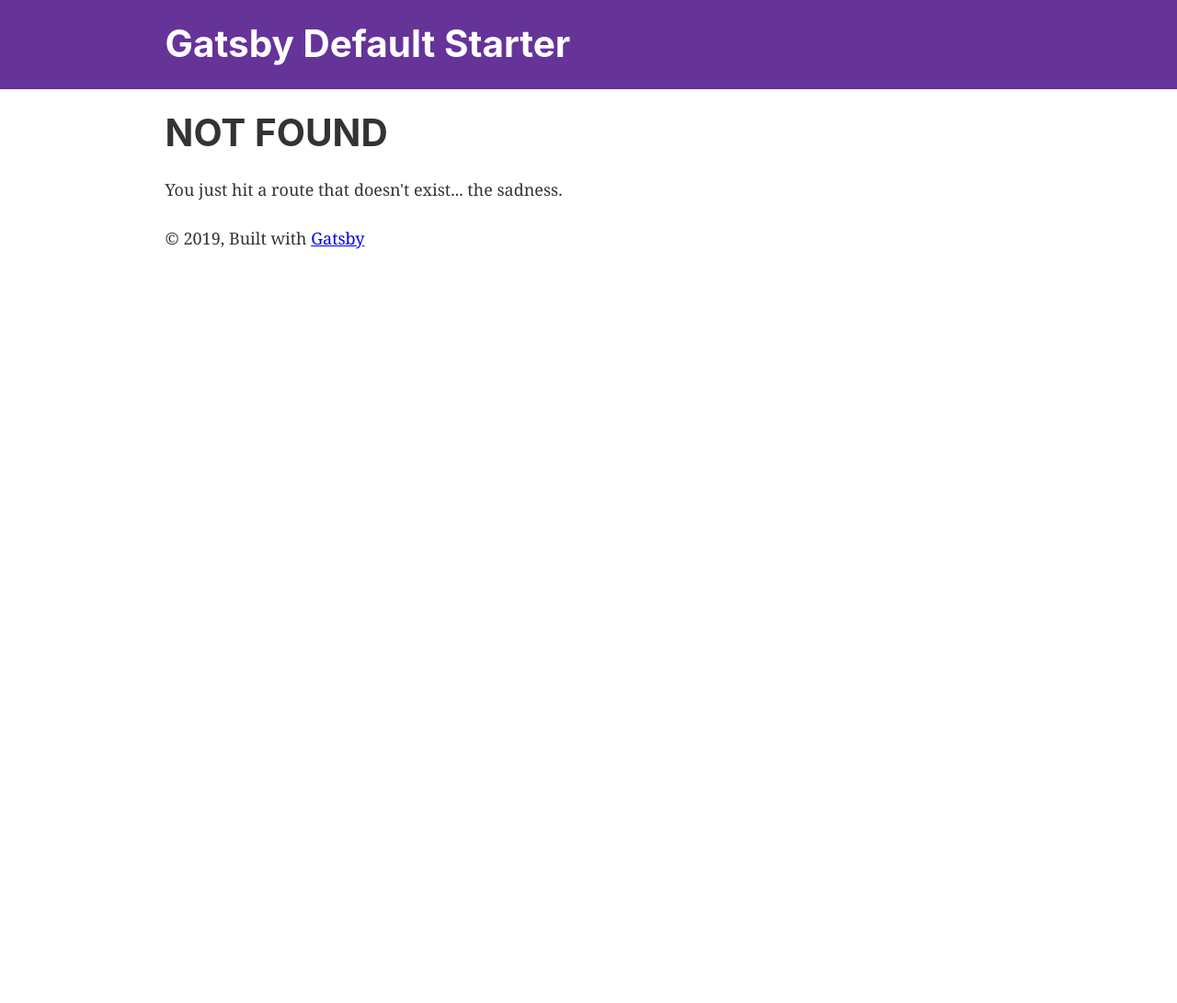
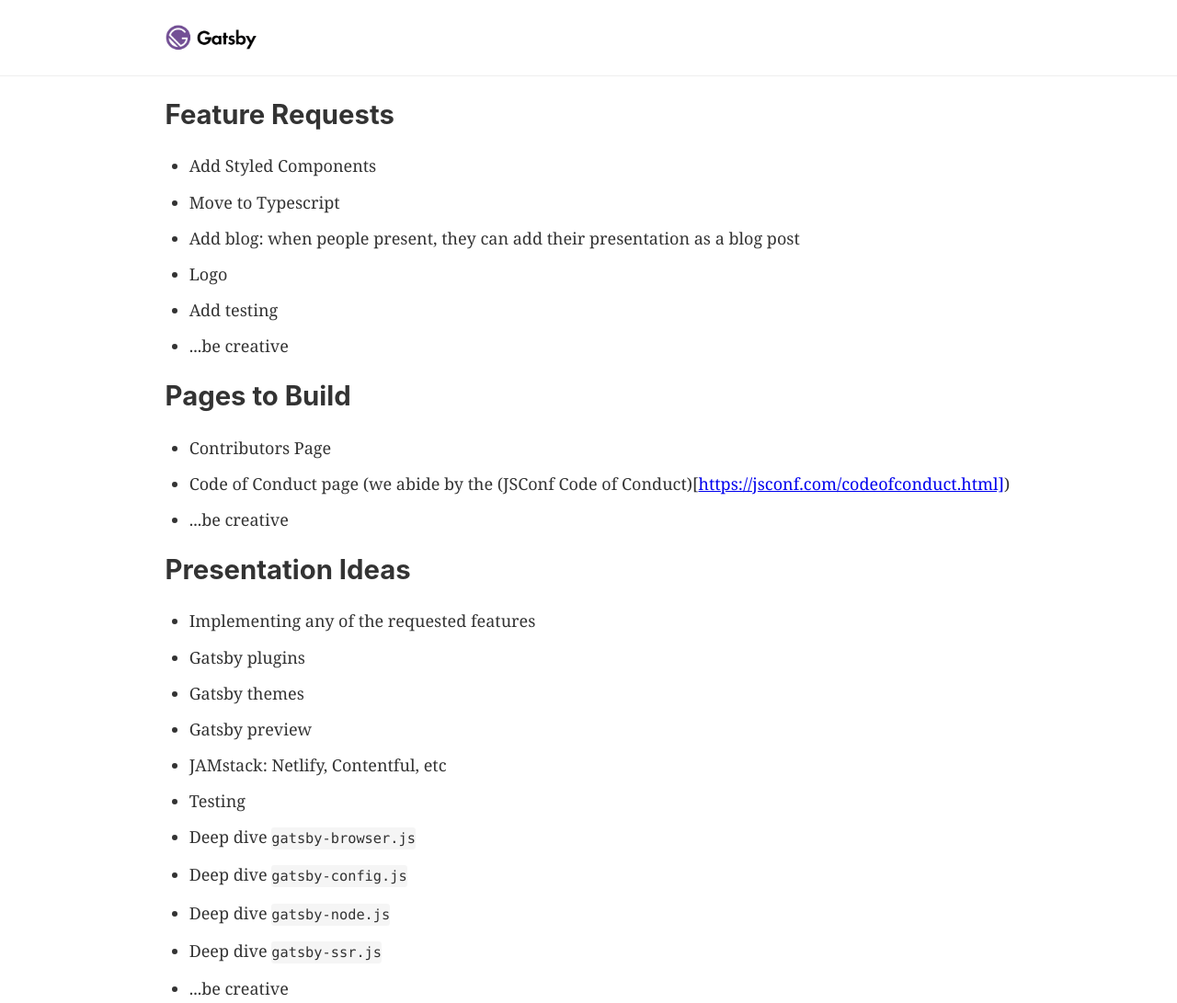
Before and after one commit to markbello/gatsbyjs-nyc, a Gatsby site: page /feature-requests in a window 1280 px wide. Before the commit this address had no page. Shown: the top 1091 px of the page at 92% size. Before the commit the page ends 800 px from the top, so only its background shows below. Built offline with nearby package versions, Linux system fonts and the light colour scheme; Gatsby itself is replaced by a stand-in of ours.

Commit message:
initial site commit

```diff
--- a/gatsby-config.js
+++ b/gatsby-config.js
@@ -1,8 +1,8 @@
 module.exports = {
   siteMetadata: {
-    title: `Gatsby Default Starter`,
-    description: `Kick off your next, great Gatsby project with this default starter. This barebones starter ships with the main Gatsby configuration files you might need.`,
-    author: `@gatsbyjs`,
+    title: `Gatsby NYC Meetup`,
+    description: `Our community is a welcoming space where any Gatsby, React, Javascript, JAMStack related question is fair game, be it beginner, intermediate, or advanced. We don’t have all the answers, but we can find them as a team.`,
+    author: `Gatsby NYC Meetup`,
   },
   plugins: [
     `gatsby-plugin-react-helmet`,
@@ -13,6 +13,14 @@
         path: `${__dirname}/src/images`,
       },
     },
+    {
+      resolve: `gatsby-source-filesystem`,
+      options: {
+        name: `src`,
+        path: `${__dirname}/src/`,
+      },
+    },
+    `gatsby-transformer-remark`,
     `gatsby-transformer-sharp`,
     `gatsby-plugin-sharp`,
     {
--- a/gatsby-node.js
+++ b/gatsby-node.js
@@ -1,7 +1,42 @@
-/**
- * Implement Gatsby's Node APIs in this file.
- *
- * See: https://www.gatsbyjs.org/docs/node-apis/
- */
+const path = require(`path`)
+const { createFilePath } = require(`gatsby-source-filesystem`)
 
-// You can delete this file if you're not using it
+exports.onCreateNode = ({ node, getNode, actions }) => {
+	const { createNodeField } = actions
+	if (node.internal.type === `MarkdownRemark`) {
+		const slug = createFilePath({ node, getNode, basePath: `pages` })
+		createNodeField({
+			node,
+			name: `slug`,
+			value: slug,
+		})
+	}
+}
+
+exports.createPages = ({ graphql, actions }) => {
+	const { createPage } = actions
+
+	return graphql(`
+    {
+      allMarkdownRemark {
+        edges {
+          node {
+            fields {
+              slug
+            }
+          }
+        }
+      }
+    }
+  `).then(result => {
+		result.data.allMarkdownRemark.edges.forEach(({ node }) => {
+			createPage({
+				path: node.fields.slug, component: path.resolve(`./src/templates/blog-post.js`), context: {
+					// Data passed to context is available
+					// in page queries as GraphQL variables.
+					slug: node.fields.slug,
+				},
+			})
+		})
+	})
+}
--- a/package.json
+++ b/package.json
@@ -12,6 +12,7 @@
     "gatsby-plugin-react-helmet": "^3.1.2",
     "gatsby-plugin-sharp": "^2.2.7",
     "gatsby-source-filesystem": "^2.1.5",
+    "gatsby-transformer-remark": "^2.6.6",
     "gatsby-transformer-sharp": "^2.2.3",
     "prop-types": "^15.7.2",
     "react": "^16.8.6",
--- a/src/components/header.js
+++ b/src/components/header.js
@@ -1,11 +1,13 @@
 import { Link } from "gatsby"
 import PropTypes from "prop-types"
 import React from "react"
+import Logo from "./logo";
 
 const Header = ({ siteTitle }) => (
   <header
     style={{
-      background: `rebeccapurple`,
+      background: `white`,
+      borderBottom: `1px solid #efefef`,
       marginBottom: `1.45rem`,
     }}
   >
@@ -16,17 +18,19 @@
         padding: `1.45rem 1.0875rem`,
       }}
     >
-      <h1 style={{ margin: 0 }}>
+      <div style={{ margin: 0 }}>
         <Link
           to="/"
           style={{
-            color: `white`,
+            color: `rebeccapurple`,
             textDecoration: `none`,
           }}
         >
-          {siteTitle}
+          <div style={{ maxWidth: '100px' }}>
+            <Logo />
+          </div>
         </Link>
-      </h1>
+      </div>
     </div>
   </header>
 )
--- /dev/null
+++ b/src/components/logo.js
@@ -0,0 +1,32 @@
+import React from "react"
+import { useStaticQuery, graphql } from "gatsby"
+import Img from "gatsby-image"
+
+/*
+ * This component is built using `gatsby-image` to automatically serve optimized
+ * images with lazy loading and reduced file sizes. The image is loaded using a
+ * `useStaticQuery`, which allows us to load the image from directly within this
+ * component, rather than having to pass the image data down from pages.
+ *
+ * For more information, see the docs:
+ * - `gatsby-image`: https://gatsby.dev/gatsby-image
+ * - `useStaticQuery`: https://www.gatsbyjs.org/docs/use-static-query/
+ */
+
+const Logo = () => {
+	const data = useStaticQuery(graphql`
+    query {
+      placeholderImage: file(relativePath: { eq: "gatsby-logo.png" }) {
+        childImageSharp {
+          fluid(maxWidth: 300) {
+            ...GatsbyImageSharpFluid
+          }
+        }
+      }
+    }
+  `)
+
+	return <Img fluid={data.placeholderImage.childImageSharp.fluid} />
+}
+
+export default Logo
--- /dev/null
+++ b/src/pages/feature-requests.md
@@ -0,0 +1,28 @@
+## Feature Requests
+
+- Add Styled Components
+- Move to Typescript
+- Add blog: when people present, they can add their presentation as a blog post
+- Logo
+- Add testing
+- ...be creative
+
+## Pages to Build
+
+- Contributors Page
+- Code of Conduct page (we abide by the (JSConf Code of Conduct)[https://jsconf.com/codeofconduct.html])
+- ...be creative
+
+## Presentation Ideas
+
+- Implementing any of the requested features
+- Gatsby plugins
+- Gatsby themes
+- Gatsby preview
+- JAMstack: Netlify, Contentful, etc
+- Testing
+- Deep dive `gatsby-browser.js`
+- Deep dive `gatsby-config.js`
+- Deep dive `gatsby-node.js`
+- Deep dive `gatsby-ssr.js`
+- ...be creative
--- a/src/pages/index.js
+++ b/src/pages/index.js
@@ -7,14 +7,14 @@
 
 const IndexPage = () => (
   <Layout>
-    <SEO title="Home" />
-    <h1>Hi people</h1>
-    <p>Welcome to your new Gatsby site.</p>
-    <p>Now go build something great.</p>
+    <SEO title="Home - Gatsby NYC" />
+    <h1>Gatsby NYC Meetup</h1>
+    <p>Connect with modern web technology community members. Gatsby is an amazing website framework (Open Source) that builds performance into every website by leveraging the latest web tech: React, GraphQL, Guess.js and modern Javascript. Meet and mingle with the Gatsby community as you learn from speakers about the future of website technologies.</p>
+    <p>Our community is a welcoming space where any Gatsby, React, Javascript, JAMStack related question is fair game, be it beginner, intermediate, or advanced. We don’t have all the answers, but we can find them as a team.</p>
+    <Link to={`/feature-requests`}>Feature Requests</Link>
     <div style={{ maxWidth: `300px`, marginBottom: `1.45rem` }}>
       <Image />
     </div>
-    <Link to="/page-2/">Go to page 2</Link>
   </Layout>
 )
 
--- /dev/null
+++ b/src/templates/blog-post.js
@@ -0,0 +1,24 @@
+import React from "react"
+import { graphql } from "gatsby"
+import Layout from "../components/layout"
+
+export default ({ data }) => {
+	const post = data.markdownRemark
+
+	return (
+		<Layout>
+			<div>
+				<h1>{post.frontmatter.title}</h1>
+			<div dangerouslySetInnerHTML={{ __html: post.html }} /></div>
+		</Layout>
+	)
+}
+
+export const query = graphql`query($slug: String!) {
+	markdownRemark(fields: { slug: { eq: $slug } }) {
+		html
+		frontmatter {
+			title
+		}
+	}
+}`
```
Also changed, not shown: src/pages/page-2.js (deleted, +0 -16 lines), src/images/gatsby-logo.png (added), 1 other file.
